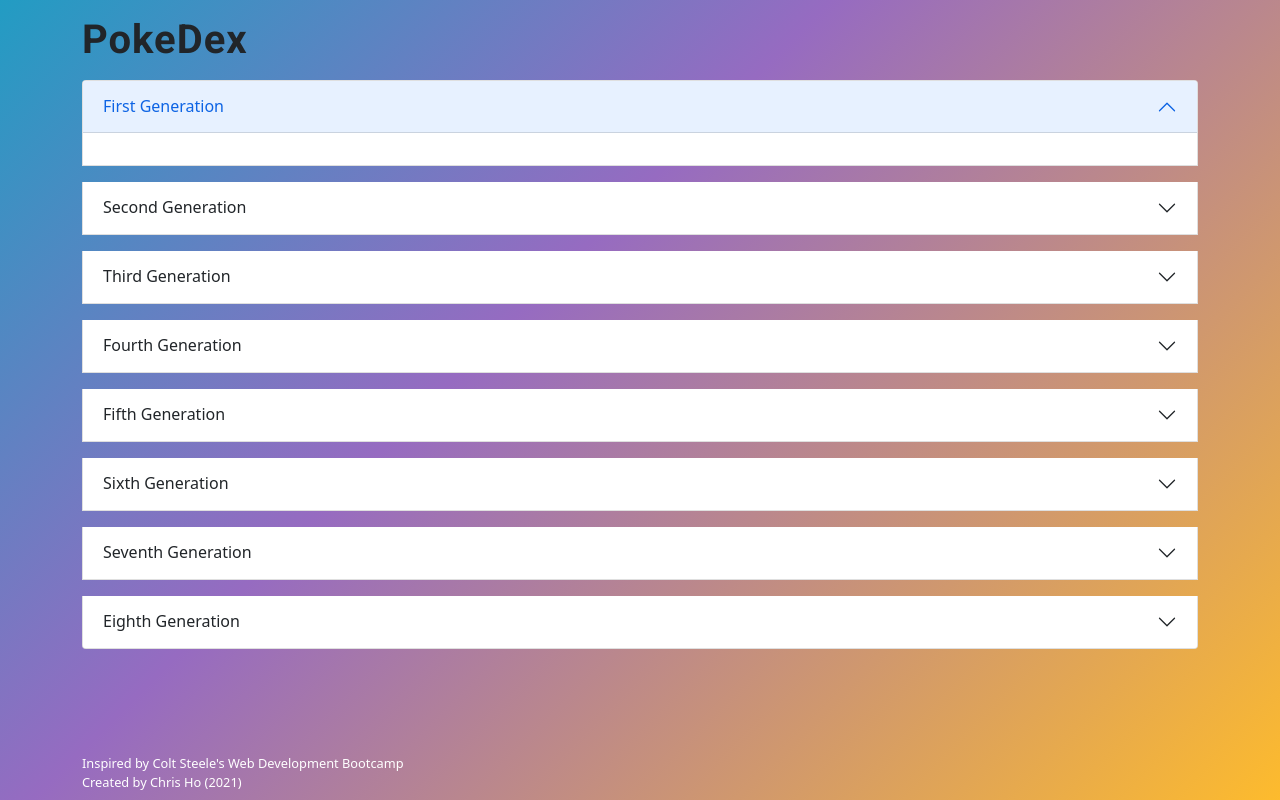
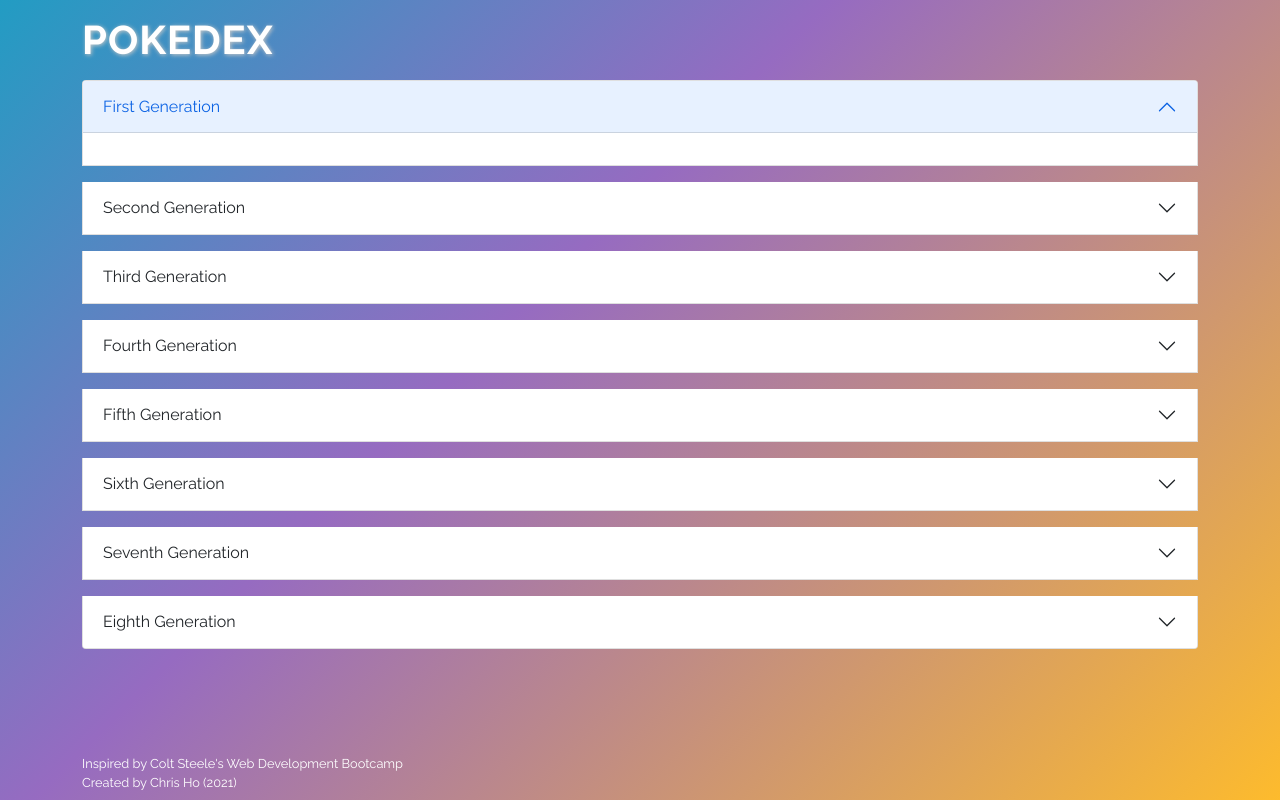
Before and after one commit to Echochr/pokedex, a plain HTML site: page index.html in a window 1280 px wide. Drawn offline with nearby package versions, Linux system fonts and the light colour scheme; no server answers.

Commit message:
Change webpage font-family to Raleway

```diff
--- a/app.css
+++ b/app.css
@@ -1,23 +1,23 @@
-@import url('https://fonts.googleapis.com/css2?family=Roboto:wght@300;400;500;700&display=swap');
+@import url('https://fonts.googleapis.com/css2?family=Raleway:wght@400;700&display=swap');
 
 body {
     background: linear-gradient(135deg, rgba(34,156,195,1) 0%, rgba(150,107,193,1) 40%, rgba(253,187,45,1) 100%);
     background-repeat: no-repeat;
     background-attachment: fixed;
     height: 100vh;
+    font-family: 'Raleway', sans-serif;
 }
 
 h1 {
-    font-family: 'Roboto';
     font-weight: 700;
     letter-spacing: 1px;
+    color: white;
+    text-transform: uppercase;
+    letter-spacing: 1px;
+    text-shadow: 1px 1px 4px rgb(200,200,200);
 }
 
 .accordion-body {
-    /* display: flex;
-    flex-wrap: wrap;
-    justify-content: flex-start;
-    align-items: center; */
     display: grid;
     grid-template-columns: repeat(auto-fill, 125px);
     justify-content: space-between;
@@ -42,7 +42,7 @@
 .pokeID {
     background-color: white;
     font-size: 0.6em;
-    padding: 0 10px;
+    padding: 1px 10px;
     margin-bottom: 0.75em;
     border-radius: 10px;
 }
--- a/index.html
+++ b/index.html
@@ -5,7 +5,7 @@
     <meta charset="UTF-8">
     <meta http-equiv="X-UA-Compatible" content="IE=edge">
     <meta name="viewport" content="width=device-width, initial-scale=1.0">
-    <title>Pokedex</title>
+    <title>PokeDex</title>
     <link href="https://cdn.jsdelivr.net/npm/bootstrap@5.0.1/dist/css/bootstrap.min.css" rel="stylesheet"
         integrity="sha384-+0n0xVW2eSR5OomGNYDnhzAbDsOXxcvSN1TPprVMTNDbiYZCxYbOOl7+AMvyTG2x" crossorigin="anonymous">
     <link rel="stylesheet" href="app.css">
```
